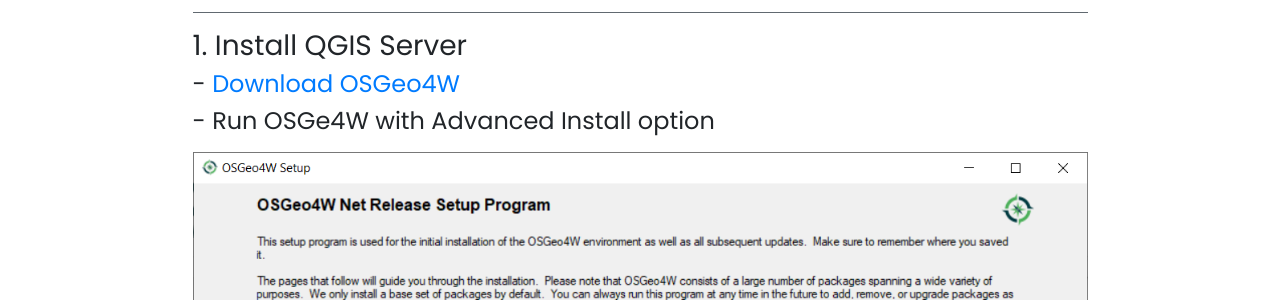
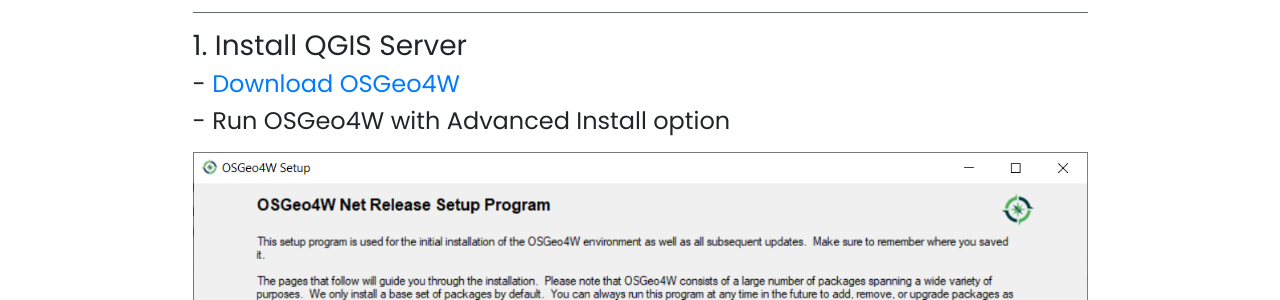
Before and after one commit to hcmgis/hcmgis.github.io, a Jekyll site: the page built from _posts/2020-05-08-qgis-server.md, in a window 1280 px wide and 900 px high. Shown: the part 251-551 px from the top of the window. Built offline with Jekyll 4.4.1, drawn with Linux system fonts in a browser that asks for light colours; nearby versions of some CDN libraries; our own code applies the rules of GitHub Pages for plain Markdown files; comment, search, counter and statistics services are not loaded.

Commit message:
Update 2020-05-08-qgis-server.md

```diff
--- a/_posts/2020-05-08-qgis-server.md
+++ b/_posts/2020-05-08-qgis-server.md
@@ -9,7 +9,7 @@ description: How to istall QGIS Server on Windows.
 ***
 ### 1. Install QGIS Server
 #### - [Download OSGeo4W](https://trac.osgeo.org/osgeo4w/)
-#### - Run OSGe4W with Advanced Install option
+#### - Run OSGeo4W with Advanced Install option
 ![OSGeo4W](/assets/images/posts/2020/QGISServer/osgeo4w.png)
 #### - Search and choose qgis-server to install
 ![QGIS Server](/assets/images/posts/2020/QGISServer/qgisserver.png)
```
